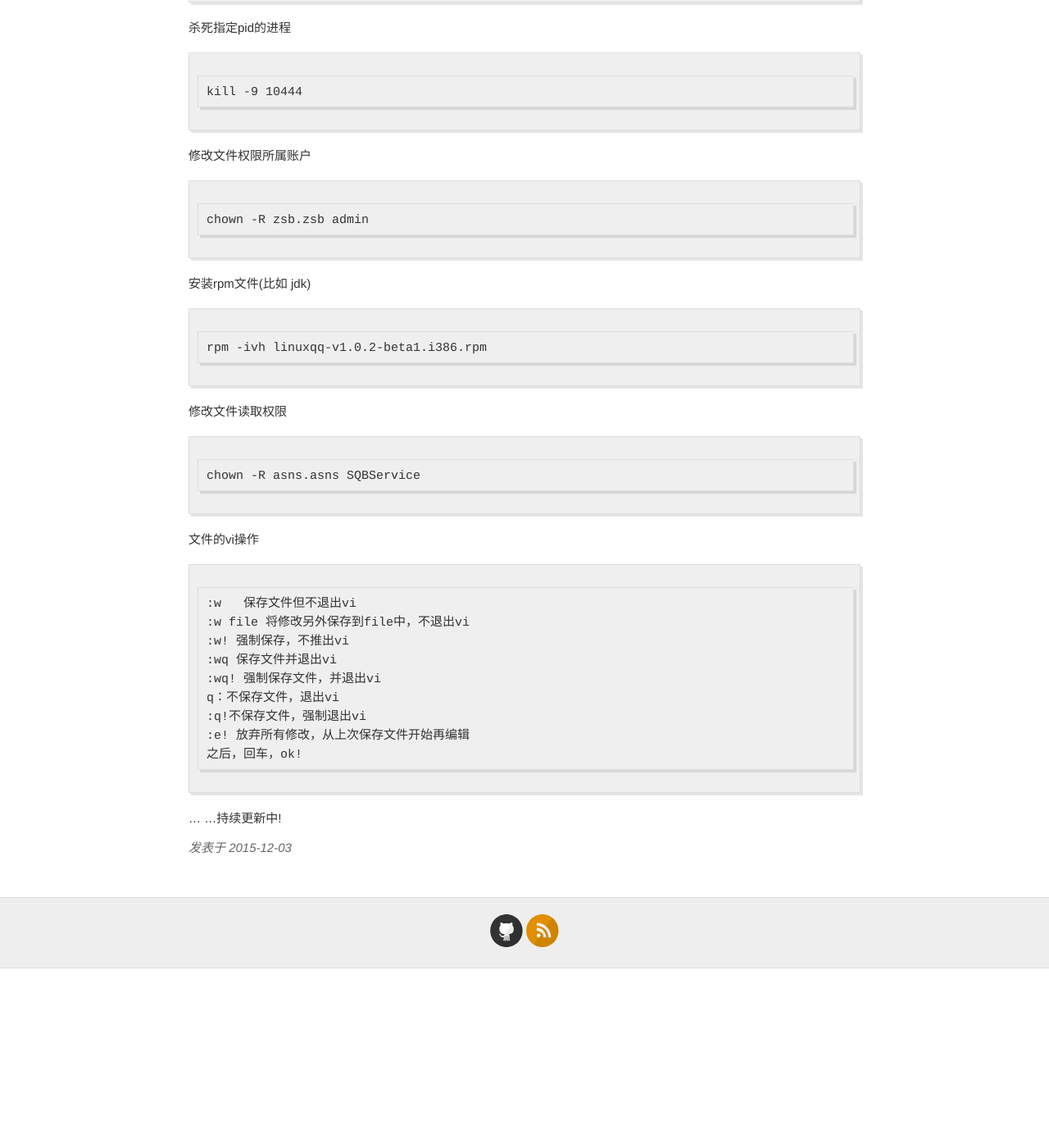
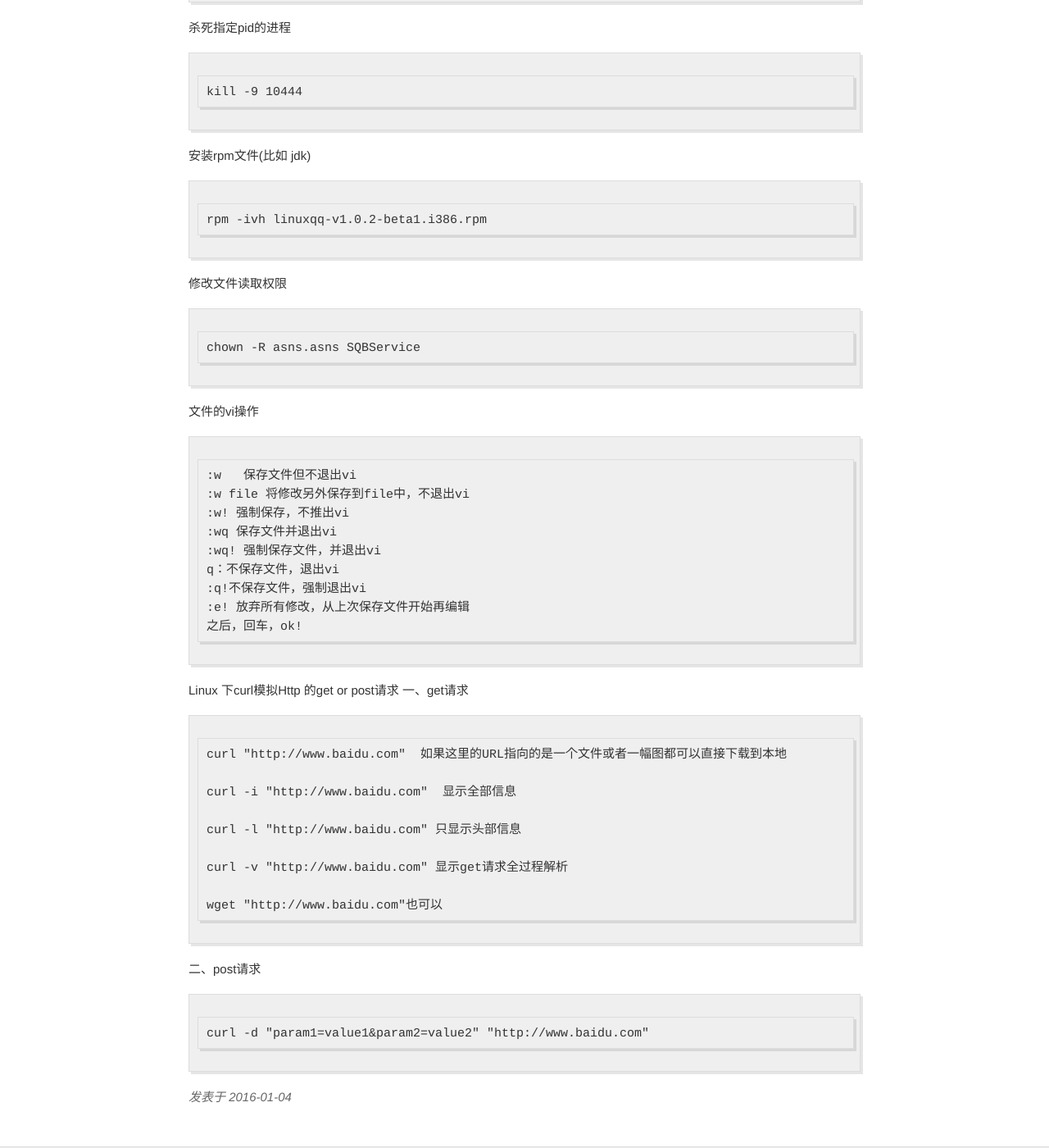
Before and after one commit to daniel163/daniel163.github.io, a Jekyll site: the page built from _posts/2016-01-04-linux.md, in a window 1280 px wide and 1400 px high, scrolled down 2112 px. Shown: the whole window at 82% size. Built offline with Jekyll 4.4.1, drawn with Linux system fonts in a browser that asks for light colours; Markdown is read by kramdown in place of the engine named in the settings; before the commit the page ends 3293 px from its top, so only the background shows below that.

Commit message:
更新文章

```diff
--- a/_posts/2015-12-03-linux.md
+++ b/_posts/2016-01-04-linux.md
@@ -57,10 +57,6 @@ tar形式压缩指定目录文件
 
 	kill -9 10444
 
-修改文件权限所属账户
-
-	chown -R zsb.zsb admin
-
 安装rpm文件(比如 jdk)
 
 	rpm -ivh linuxqq-v1.0.2-beta1.i386.rpm
@@ -81,4 +77,20 @@ tar形式压缩指定目录文件
 	:e! 放弃所有修改，从上次保存文件开始再编辑
 	之后，回车，ok!
 
-... ...持续更新中!
+
+Linux 下curl模拟Http 的get or post请求
+一、get请求
+
+	curl "http://www.baidu.com"  如果这里的URL指向的是一个文件或者一幅图都可以直接下载到本地
+
+	curl -i "http://www.baidu.com"  显示全部信息
+
+	curl -l "http://www.baidu.com" 只显示头部信息
+
+	curl -v "http://www.baidu.com" 显示get请求全过程解析
+
+	wget "http://www.baidu.com"也可以
+
+二、post请求
+
+	curl -d "param1=value1&param2=value2" "http://www.baidu.com"
```
